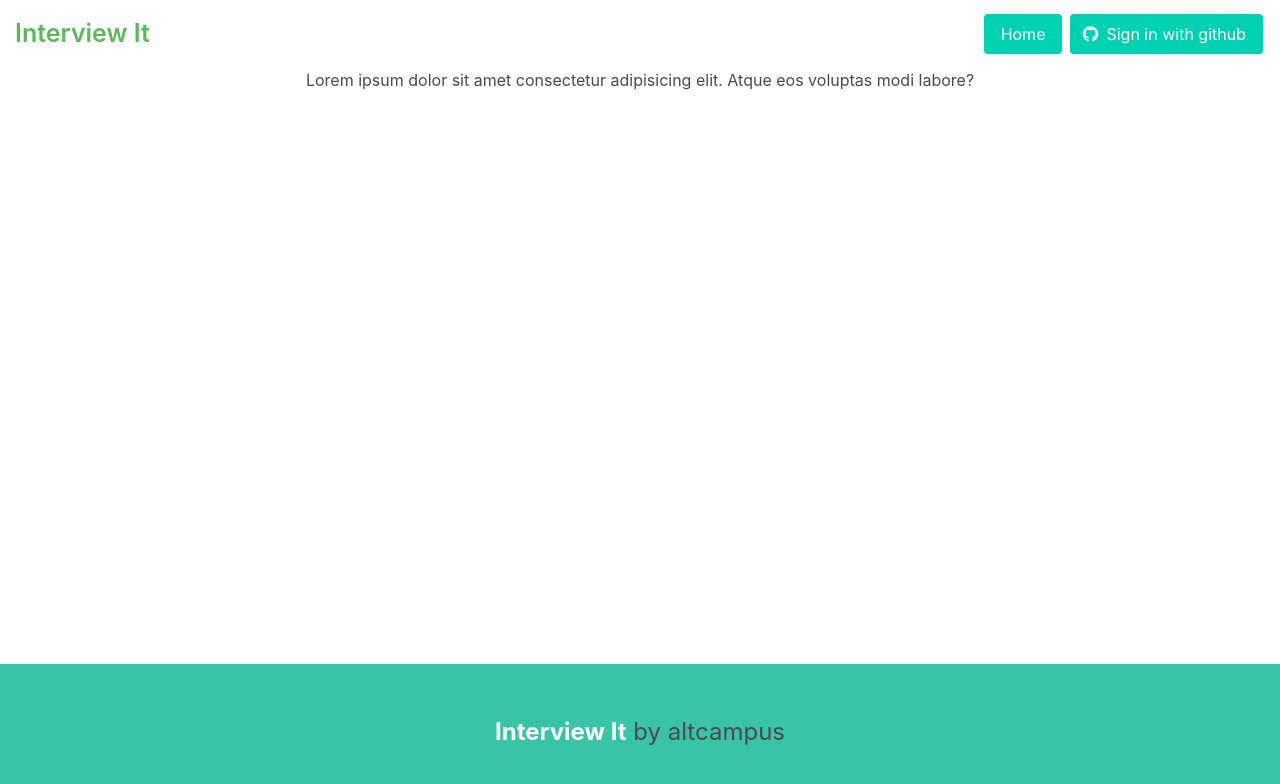
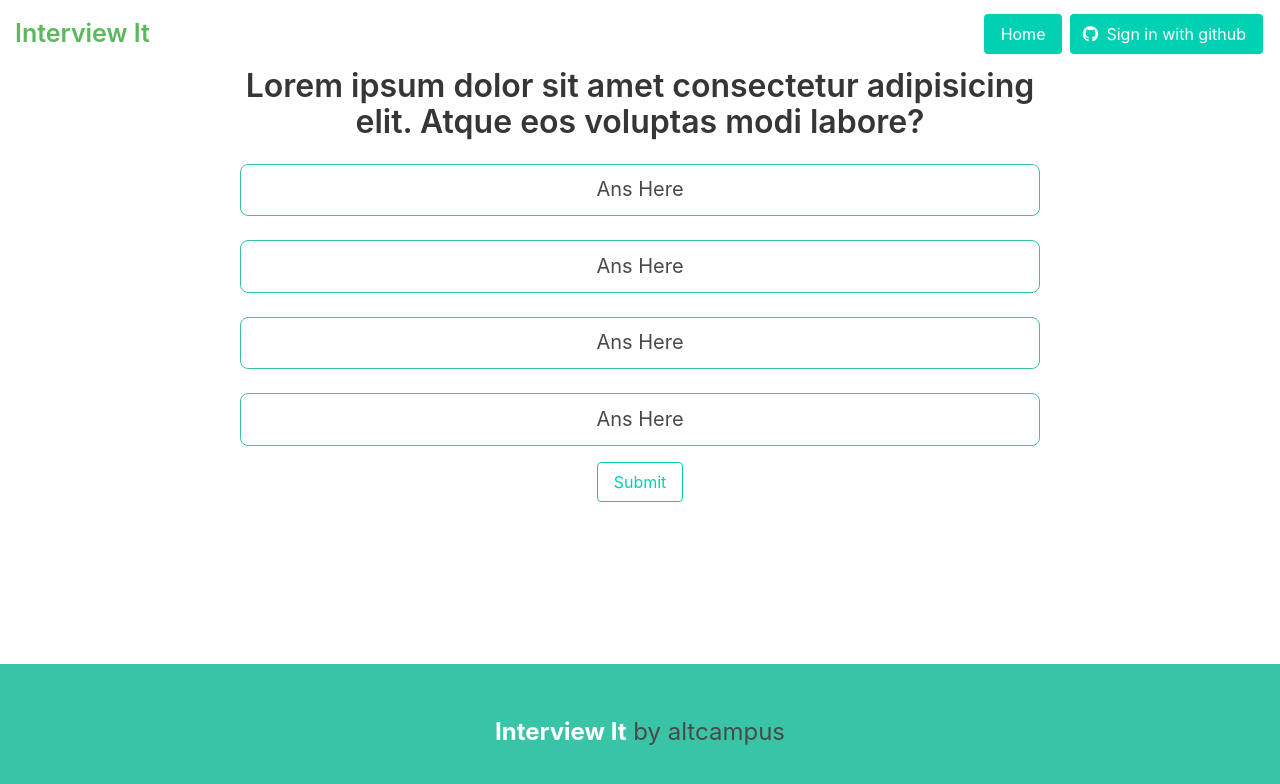
Before and after one commit to BadBrahmin/hackathon-quiz, a React (Create React App) app: page /quiz in a window 1280 px wide. Shown: the top 784 px of the page. Built offline with nearby package versions, Linux system fonts and the light colour scheme.

Commit message:
quiz add

```diff
--- a/src/App.js
+++ b/src/App.js
@@ -5,7 +5,7 @@ import SignIn from "./components/SignIn";
 import Nav from "./components/Nav";
 import Home from "./components/Home";
 import Footer from "./components/Footer";
-import Quiz from "./components/Quiz";
+import Quiz from "./components/Quiz.jsx";
 function App() {
   return (
     <Router>
--- a/src/App.scss
+++ b/src/App.scss
@@ -70,3 +70,15 @@ footer {
   width: 100%;
   margin: 0 auto;
 }
+.quiz-showcase {
+  padding-bottom: 1rem;
+}
+.quiz-option {
+  border: 1px solid #3ac4a7;
+  padding: 0.8rem 0;
+  border-radius: 8px;
+}
+.quiz-option:hover {
+  background-color: #3ac4a7;
+  color: beige;
+}
--- a/src/components/Quiz.js
+++ /dev/null
@@ -1,16 +0,0 @@
-import React from "react";
-
-function Quiz() {
-  return (
-    <div className="wrapper">
-      <div className="quiz-sec">
-        <h2>
-          Lorem ipsum dolor sit amet consectetur adipisicing elit. Atque eos
-          voluptas modi labore?
-        </h2>
-      </div>
-    </div>
-  );
-}
-
-export default Quiz;
--- /dev/null
+++ b/src/components/Quiz.jsx
@@ -0,0 +1,23 @@
+import React from "react";
+
+function Quiz() {
+  return (
+    <div className="wrapper">
+      <div className="quiz-sec">
+        <h2 className="title is-3 is-spaced">
+          Lorem ipsum dolor sit amet consectetur adipisicing elit. Atque eos
+          voluptas modi labore?
+        </h2>
+        <div className="quiz-showcase">
+          <div className="quiz-option subtitle is-5">Ans Here</div>
+          <div className="quiz-option subtitle is-5">Ans Here</div>
+          <div className="quiz-option subtitle is-5">Ans Here</div>
+          <div className="quiz-option subtitle is-5">Ans Here</div>
+        </div>
+        <button className="button is-primary is-outlined">Submit</button>
+      </div>
+    </div>
+  );
+}
+
+export default Quiz;
```
